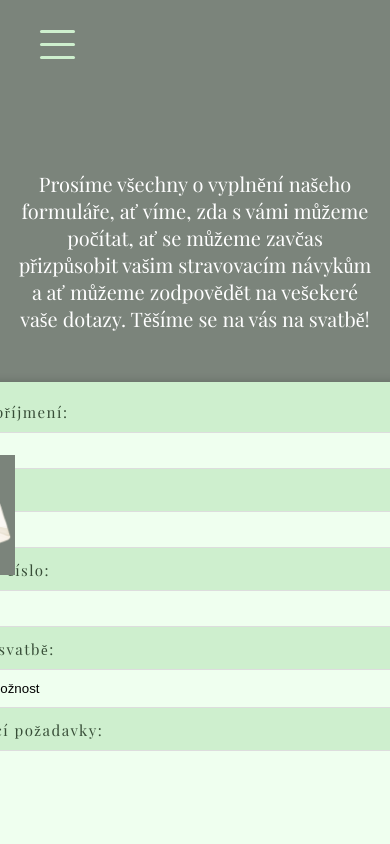
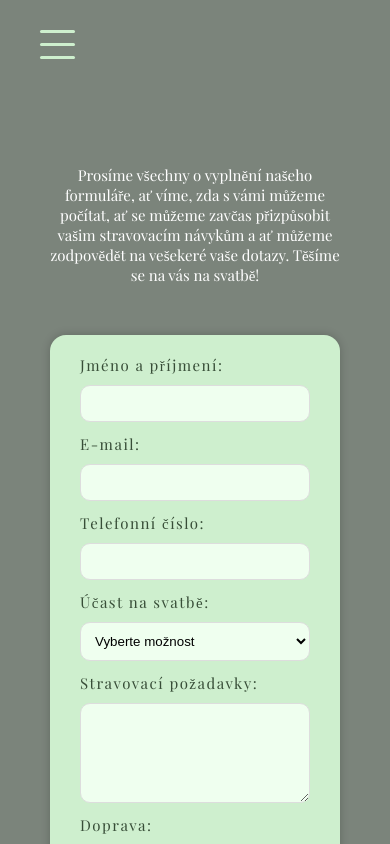
Before and after one commit to terichudejova/wedding, a React (Vite) app: page /wedding/contact in a window 390 px wide. Shown: the top 844 px of the page. Built offline with nearby package versions, Linux system fonts and the light colour scheme; a web font is replaced by a local one.

Commit message:
make it responsive page contact at smaller widths

```diff
--- a/src/FormularComponent.css
+++ b/src/FormularComponent.css
@@ -12,7 +12,7 @@
     flex-direction: column;
     justify-content: start;
     align-items: start;
-    font-size: var(--size-s);
+    font-size: var(--size-s2);
     font-family: var(--main-font);
     letter-spacing: 1.5px;
   }
@@ -117,6 +117,31 @@
     }
   }
 
+  @media only screen and (max-width: 1100px) {
+    .formularObject {
+      width: 50rem;
+    }
+  }
+
+  @media only screen and (max-width: 600px) {
+    .formularObject {
+      width: 40rem;
+    }
+  }
+
+  @media only screen and (max-width: 500px) {
+    .formularObject {
+      width: 100%;
+    }
+  }
+
+   @media only screen and (max-width: 400px) {
+    .label {
+      font-size: var(--size-s);
+    }
+  }
+
+
   /*
   @media only screen and (max-width: 1400px) {
     .formularObject {
--- a/src/index.css
+++ b/src/index.css
@@ -1001,7 +1001,15 @@ footer a:hover {
   }
 }
 
-/* Media Query for Mobile Screens */
+@media only screen and (max-width: 1100px) {
+  /* CONTACT */
+  .contact.innerBox {
+    padding-left: var(--space-l);
+    padding-right: var(--space-l);
+  }
+}
+
+
 @media only screen and (max-width: 1000px) {
   /* NAVBAR */
   .nav-links {
@@ -1074,6 +1082,22 @@ footer a:hover {
 
   .answer p {
     width: 100%;
+  }
+
+  .faqLine {
+    width: 18rem;
+  }
+}
+
+@media only screen and (max-width: 900px) {
+  /* CONTACT */
+  #letter,
+  #letter2 {
+    display: none;
+  }
+
+  .contact p {
+    width: 80%;
   }
 }
 
@@ -1170,6 +1194,10 @@ footer a:hover {
   .answer p {
     font-size: var(--size-s2);
   }
+
+  .faqLine {
+    width: 15rem;
+  }
 }
 
 @media only screen and (max-width: 700px) {
@@ -1234,6 +1262,24 @@ footer a:hover {
 
   .timeline .rightColumn {
     margin-left: var(--space-s);
+  }
+
+  .about.innerBox {
+    padding-bottom: var(--space-l);
+  }
+
+  /* FAQ */
+  .qanda.innerBox {
+    padding-bottom: var(--space-s);
+  }
+
+  /* KONTAKT */
+  .contact p {
+    font-size: var(--size-s2);
+  }
+
+  .contact.innerBox {
+    padding-bottom: var(--space-xl);
   }
 }
 
@@ -1323,6 +1369,11 @@ footer a:hover {
   .year p {
     font-size: var(--size-xxl);
   }
+
+  /* KONTAKT */
+  .contact p {
+    width: 90%;
+  }
 }
 
 
@@ -1359,8 +1410,19 @@ footer a:hover {
     padding-left: var(--space-m);
     padding-right: var(--space-m);
   }
+
   .faq h4 {
     font-size: calc(var(--size-xxxl) * 2);
+  }
+
+  .faqLine {
+    width: 12rem;
+  }
+
+  /* KONTAKT */
+  .contact p {
+    font-size: var(--size-s);
+    width: 100%;
   }
 }
 
@@ -1380,4 +1442,9 @@ footer a:hover {
   #map {
     width: 250px;
   }
+
+  /* FAQ */
+  .faqLine {
+    width: 10rem;
   }
+}
```
Lines whose indentation alone changed are shown as unchanged.
